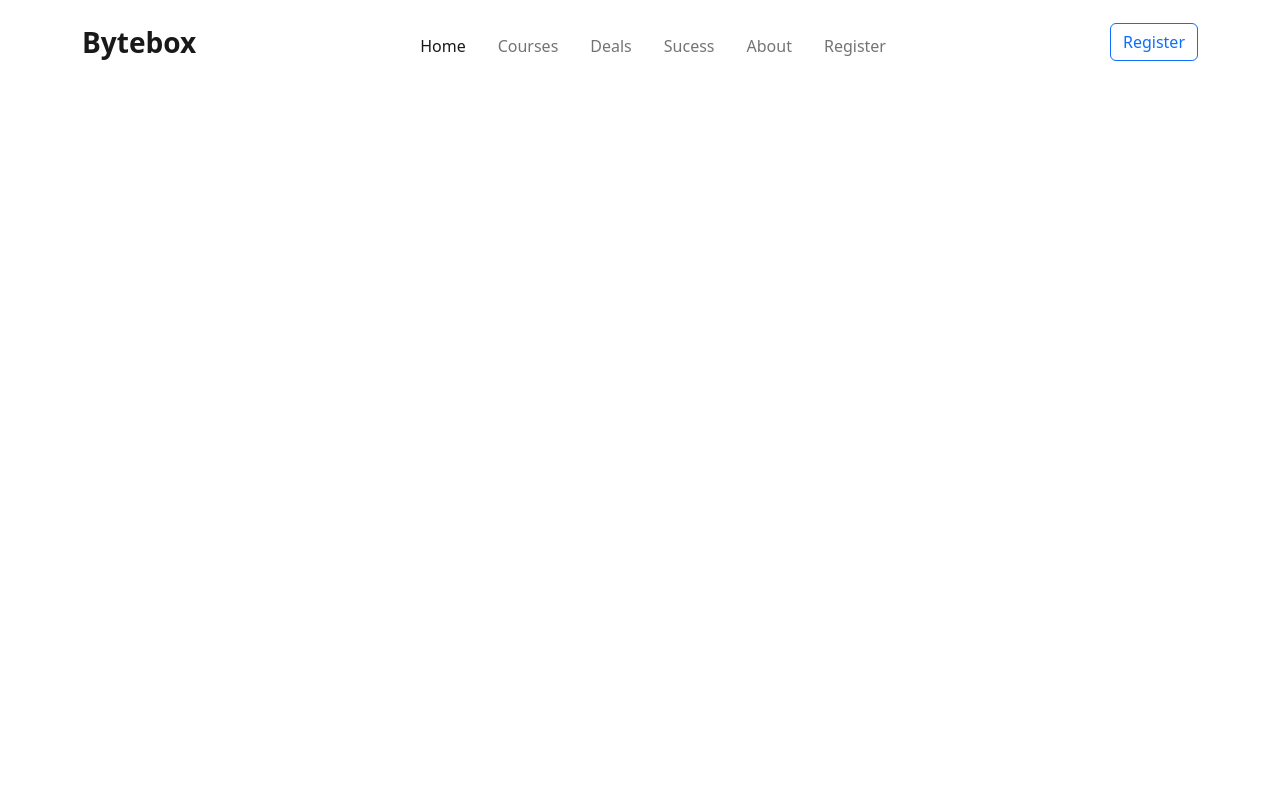
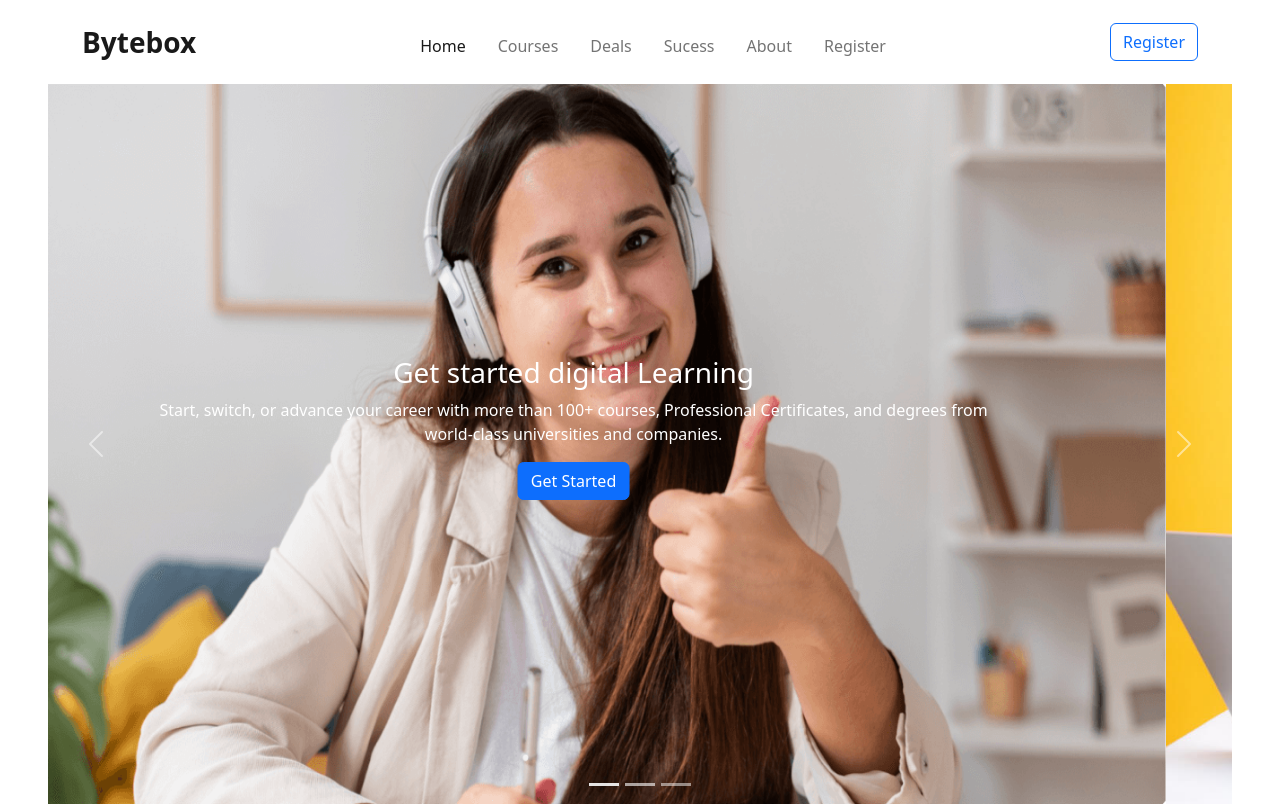
Before and after one commit to MehrajHossain/assignmen04, a plain HTML site: page index.html in a window 1280 px wide. Drawn offline with nearby package versions, Linux system fonts and the light colour scheme.

Commit message:
add carousel

```diff
--- a/index.html
+++ b/index.html
@@ -21,29 +21,10 @@
 <body>
   <header>
     <!-- place navbar here -->
-  </header>
-  <main>
-
-  </main>
-  <footer>
-    <!-- place footer here -->
-  </footer>
-
-
-  <!-- Bootstrap JavaScript Libraries -->
-  <script src="https://cdn.jsdelivr.net/npm/@popperjs/core@2.11.5/dist/umd/popper.min.js"
-    integrity="sha384-Xe+8cL9oJa6tN/veChSP7q+mnSPaj5Bcu9mPX5F5xIGE0DVittaqT5lorf0EI7Vk" crossorigin="anonymous">
-  </script>
-
-  <script src="https://cdn.jsdelivr.net/npm/bootstrap@5.2.0/dist/js/bootstrap.min.js"
-    integrity="sha384-ODmDIVzN+pFdexxHEHFBQH3/9/vQ9uori45z4JjnFsRydbmQbmL5t1tQ0culUzyK" crossorigin="anonymous">
-  </script>
-</body>
-<header>
     <!-- place navbar here -->
     <nav class="navbar navbar-expand-sm navbar-light pt-3">
       <div class="container">
-      <a class="navbar-brand fw-semibold fs-3" href="#" >Bytebox</a>
+        <a class="navbar-brand fw-semibold fs-3" href="#">Bytebox</a>
         <button class="navbar-toggler d-lg-none" type="button" data-bs-toggle="collapse"
           data-bs-target="#collapsibleNavId" aria-controls="collapsibleNavId" aria-expanded="false"
           aria-label="Toggle navigation">
@@ -77,4 +58,64 @@
       </div>
     </nav>
   </header>
+  <main>
+      <!-- Image carousel-->
+      <div id="nav-carousel" class="carousel slide p-0 p-sm-0 p-md-2 px-lg-5 py-lg-2" data-bs-ride="carousel">
+        <ol class="carousel-indicators">
+          <li data-bs-target="#nav-carousel" data-bs-slide-to="0" class="active" aria-current="true"
+            aria-label="First slide"></li>
+          <li data-bs-target="#nav-carousel" data-bs-slide-to="1" aria-label="Second slide"></li>
+          <li data-bs-target="#nav-carousel" data-bs-slide-to="2" aria-label="Third slide"></li>
+        </ol>
+        <div class="carousel-inner" role="listbox">
+          <div class="carousel-item active">
+            <img src="./img/cover/cover-1.png" class="w-100 d-block" alt="First slide">
+            <div class="carousel-caption d-none d-md-block">
+              <h3>Get started digital Learning</h3>
+              <p>Start, switch, or advance your career with more than 100+ courses, Professional Certificates, and degrees from world-class universities and companies.</p>
+              <button type="button" class="btn btn-primary">Get Started</button>
+            </div>
+          </div>
+          <div class="carousel-item">
+            <img src="./img/cover/cover-2.jpg" class="w-100 d-block " alt="Second slide">
+            <div class="carousel-caption d-none d-md-block">
+              <h3>Get started digital Learning</h3>
+              <p>Start, switch, or advance your career with more than 100+ courses, Professional Certificates, and degrees from world-class universities and companies.</p>
+              <button type="button" class="btn btn-primary">Get Started</button>
+            </div>
+          </div>
+          <div class="carousel-item">
+            <img src="./img/cover/cover-3.jpg" class="w-100 d-block " alt="Third slide">
+            <div class="carousel-caption d-none d-md-block">
+              <h3>Get started digital Learning</h3>
+              <p>Start, switch, or advance your career with more than 100+ courses, Professional Certificates, and degrees from world-class universities and companies.</p>
+                <button type="button" class="btn btn-primary">Get Started</button>
+            </div>
+          </div>
+        </div>
+        <button class="carousel-control-prev" type="button" data-bs-target="#nav-carousel" data-bs-slide="prev">
+          <span class="carousel-control-prev-icon" aria-hidden="true"></span>
+          <span class="visually-hidden">Previous</span>
+        </button>
+        <button class="carousel-control-next" type="button" data-bs-target="#nav-carousel" data-bs-slide="next">
+          <span class="carousel-control-next-icon" aria-hidden="true"></span>
+          <span class="visually-hidden">Next</span>
+        </button>
+      </div>
+  </main>
+  <footer>
+    <!-- place footer here -->
+  </footer>
+
+
+  <!-- Bootstrap JavaScript Libraries -->
+  <script src="https://cdn.jsdelivr.net/npm/@popperjs/core@2.11.5/dist/umd/popper.min.js"
+    integrity="sha384-Xe+8cL9oJa6tN/veChSP7q+mnSPaj5Bcu9mPX5F5xIGE0DVittaqT5lorf0EI7Vk" crossorigin="anonymous">
+  </script>
+
+  <script src="https://cdn.jsdelivr.net/npm/bootstrap@5.2.0/dist/js/bootstrap.min.js"
+    integrity="sha384-ODmDIVzN+pFdexxHEHFBQH3/9/vQ9uori45z4JjnFsRydbmQbmL5t1tQ0culUzyK" crossorigin="anonymous">
+  </script>
+</body>
+
 </html>
--- a/style.css
+++ b/style.css
@@ -0,0 +1,7 @@
+.carousel-caption {
+  top: 35%;
+  bottom: auto;
+}
+img {
+  height: 90vh;
+}
```
Lines whose indentation alone changed are shown as unchanged.
